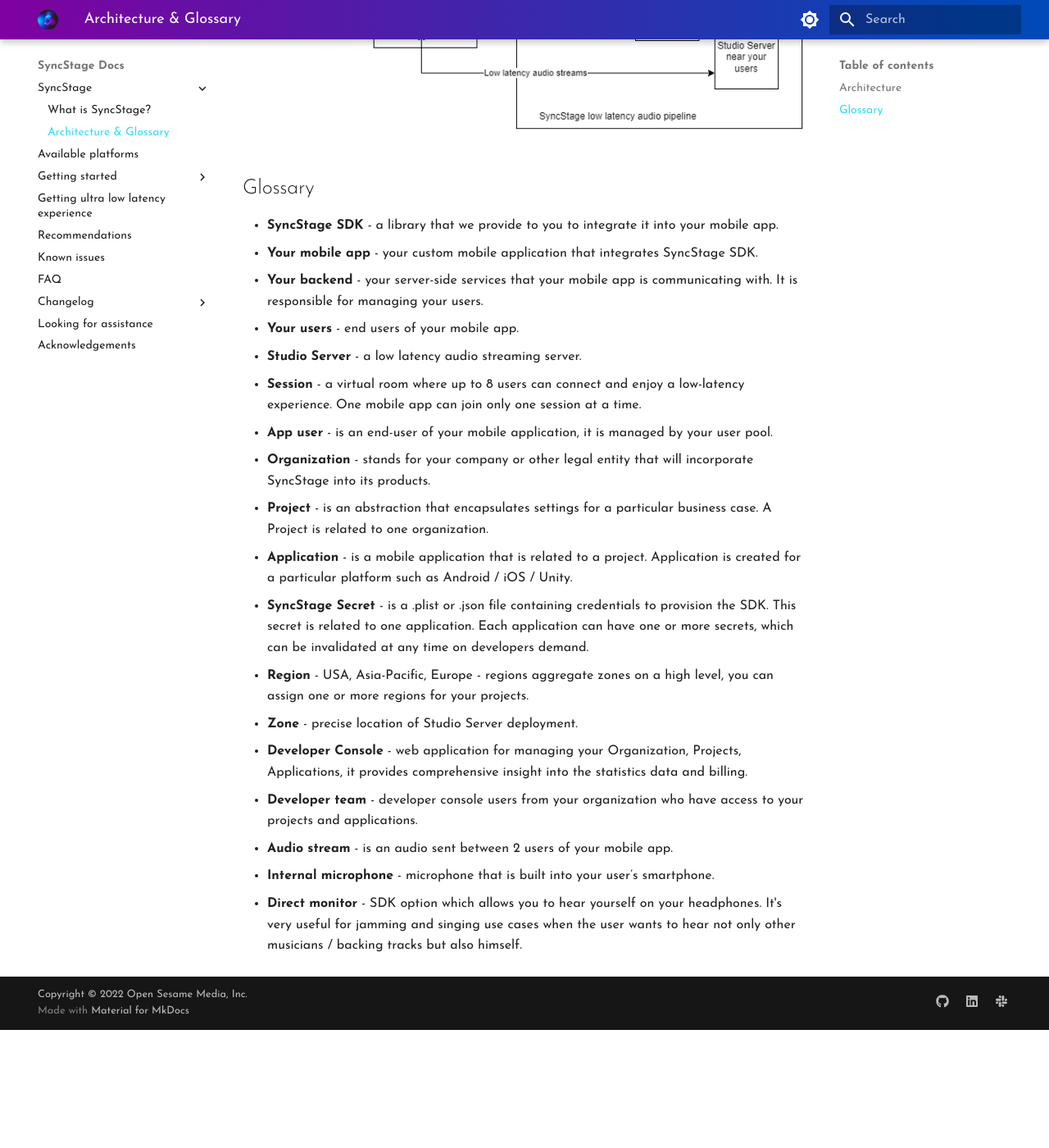
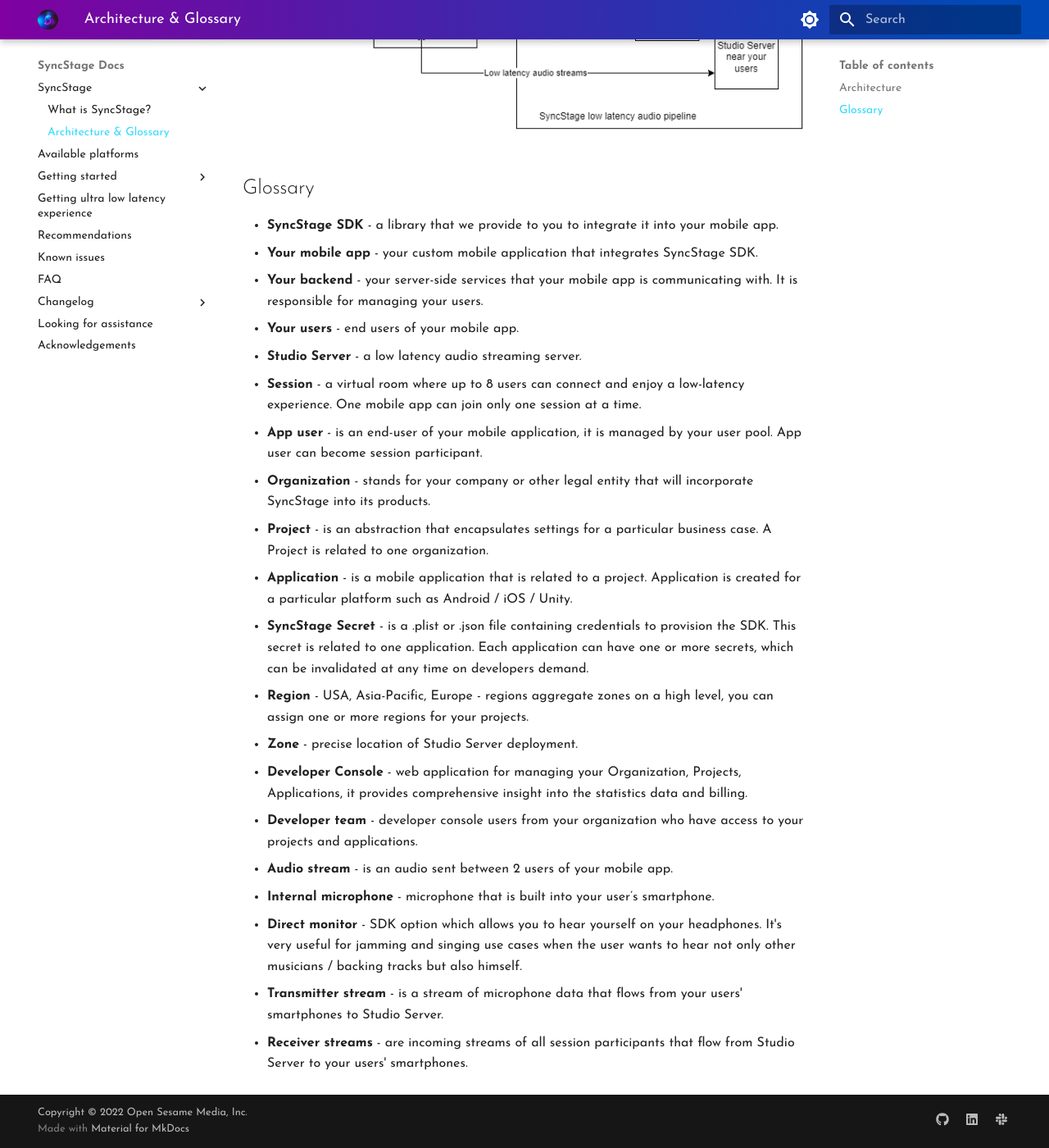
Before and after one commit to opensesamemedia/syncstage-docs, an MkDocs documentation site: the page built from docs/architecture-and-glossary.md, in a window 1280 px wide and 1400 px high, scrolled down 524 px. Shown: the whole window at 82% size. Built offline with MkDocs 1.6.1 and Material for MkDocs 9.7.7, drawn with Linux system fonts in a browser that asks for light colours; before the commit the page ends 1780 px from its top, so only the background shows below that.

Commit message:
updated glossary, changed method name for muting mic

```diff
--- a/docs/architecture-and-glossary.md
+++ b/docs/architecture-and-glossary.md
@@ -10,7 +10,7 @@
 *  __Your users__ - end users of your mobile app.
 *  __Studio Server__ - a low latency audio streaming server.
 *  __Session__ - a virtual room where up to 8 users can connect and enjoy a low-latency experience. One mobile app can join only one session at a time.
-*  __App user__ - is an end-user of your mobile application, it is managed by your user pool.
+*  __App user__ - is an end-user of your mobile application, it is managed by your user pool. App user can become session participant.
 *  __Organization__ - stands for your company or other legal entity that will incorporate SyncStage into its products.
 *  __Project__ - is an abstraction that encapsulates settings for a particular business case. A Project is related to one organization.
 *  __Application__ - is a mobile application that is related to a project. Application is created for a particular platform such as Android / iOS / Unity.
@@ -22,3 +22,5 @@
 *  __Audio stream__ - is an audio sent between 2 users of your mobile app.
 *  __Internal microphone__ - microphone that is built into your user’s smartphone.
 *  __Direct monitor__ - SDK option which allows you to hear yourself on your headphones. It's very useful for jamming and singing use cases when the user wants to hear not only other musicians / backing tracks but also himself.
+*  __Transmitter stream__ - is a stream of microphone data that flows from your users' smartphones to Studio Server.
+*  __Receiver streams__ - are incoming streams of all session participants that flow from Studio Server to your users' smartphones.
```
Also changed, not shown: docs/ios-integration.md (+2 -2 lines).
